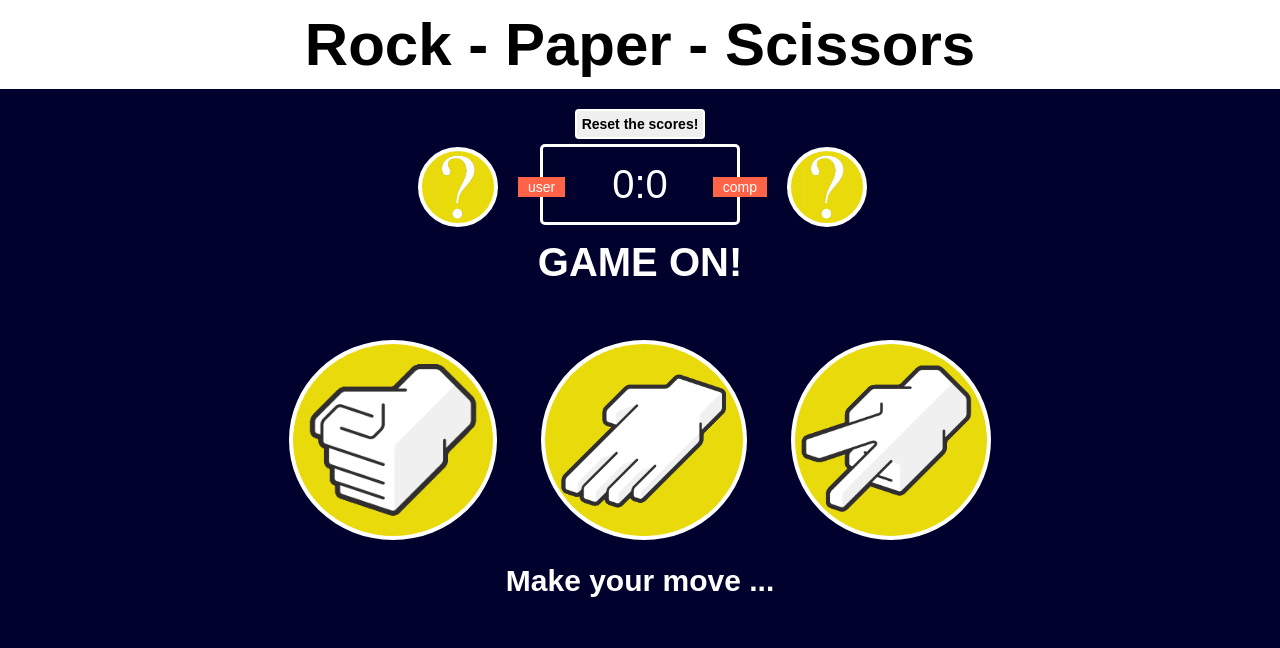
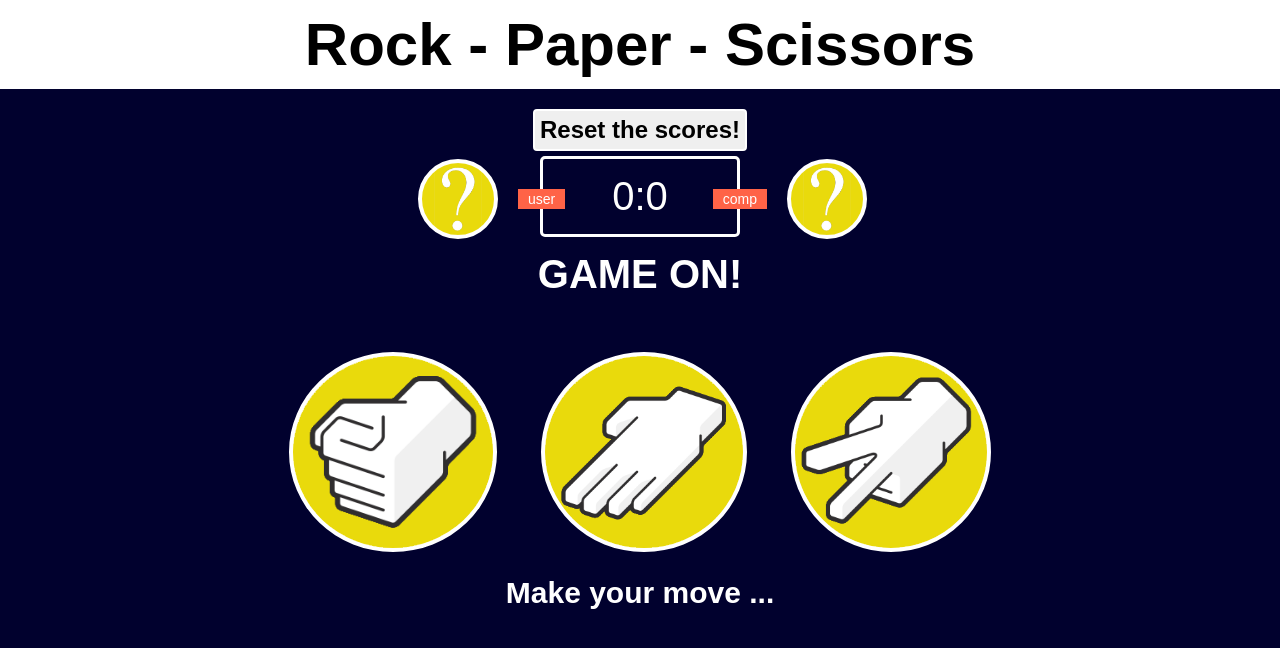
Before and after one commit to Konsti2000/RockPaperScissors, a plain HTML site: page index.html in a window 1280 px wide. Drawn offline with Linux system fonts and the light colour scheme.

Commit message:
Update style.css

```diff
--- a/styles/style.css
+++ b/styles/style.css
@@ -27,7 +27,7 @@ body {
     padding: 5px;
     color: black;
     font-weight: bold;
-    font-size: 14px;
+    font-size: 1.5rem;
     border: 2px solid white;
     border-radius: 4px;
     transition: all 0.3s ease;
```
